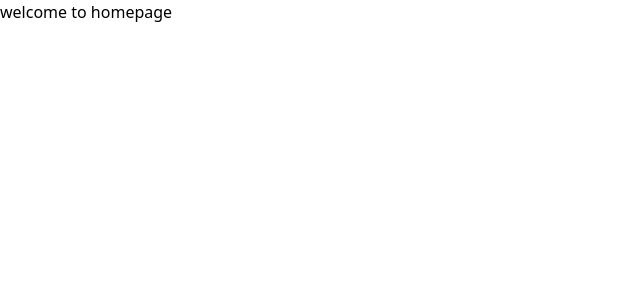
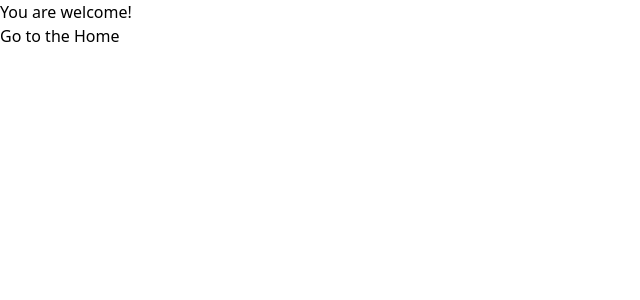
Before and after one commit to hashan789/to-do-list, a Next.js app: page / in a window 1280 px wide. Shown: the top 300 px of the page, without its empty margins (0-640 px from the left). Built offline with nearby package versions, Linux system fonts and the light colour scheme.

Commit message:
modified UI

```diff
--- /dev/null
+++ b/src/app/components/NavBar.tsx
@@ -0,0 +1,17 @@
+import Link from "next/link";
+import { ComponentProps, ReactNode } from "react";
+
+
+export default function NavBar({ children } : { children : ReactNode }) {
+  return (
+    <div>
+      {children}
+    </div>
+  )
+}
+
+export function NavLink(props : ComponentProps<typeof Link>) {
+  return (
+    <Link {...props}/>
+  )
+}
--- a/src/app/page.tsx
+++ b/src/app/page.tsx
@@ -1,9 +1,14 @@
+"use client";
+import { NavLink } from "./components/NavBar";
 
 
 export default function Home() {
   return (
-    <div className="text-black">
-      welcome to homepage
+    <div>
+      <div className="">
+        You are welcome!
+      </div>
+      <NavLink href={"/pages/Home"}>Go to the Home</NavLink>
     </div>
   );
 }
```
